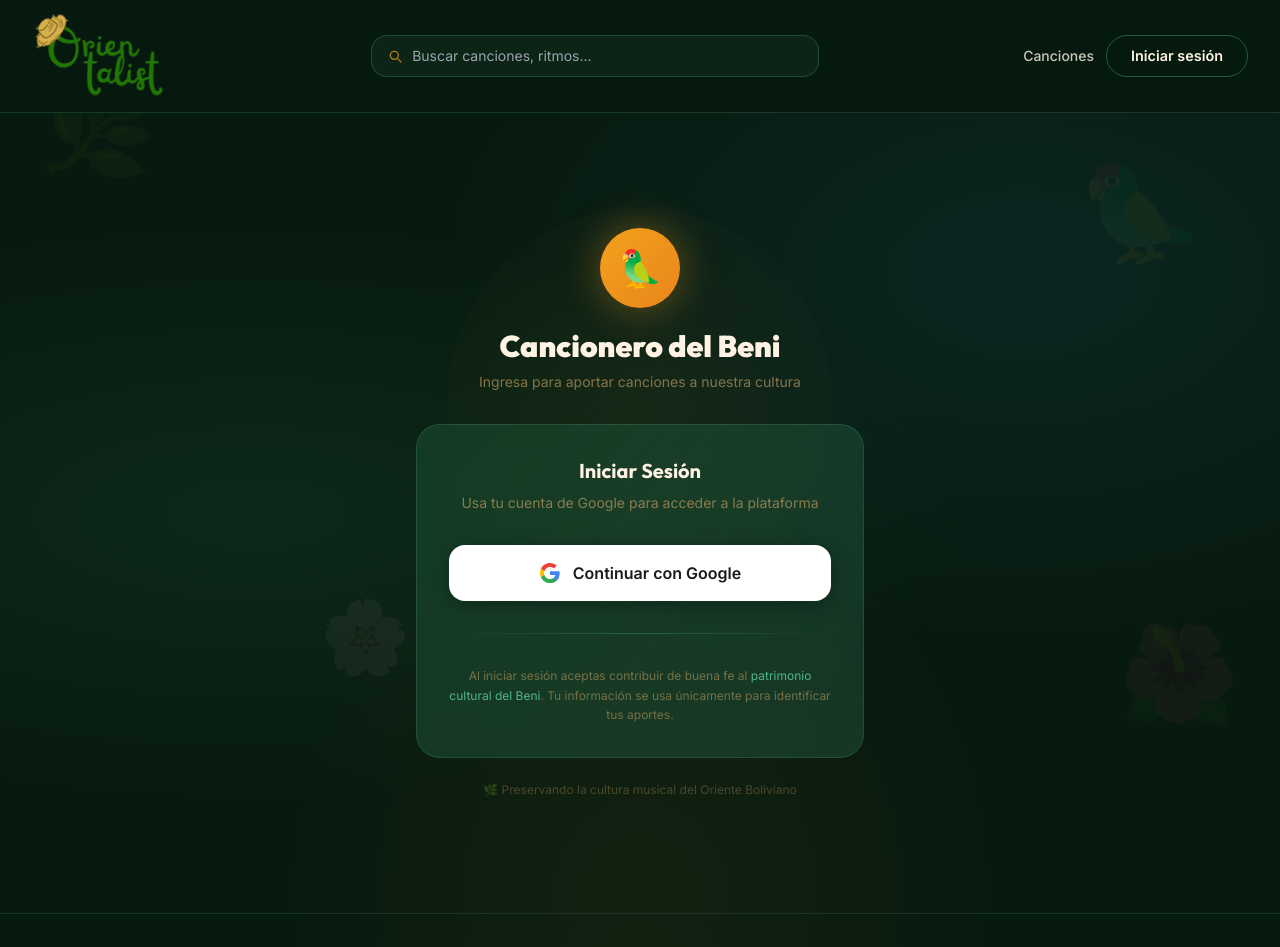
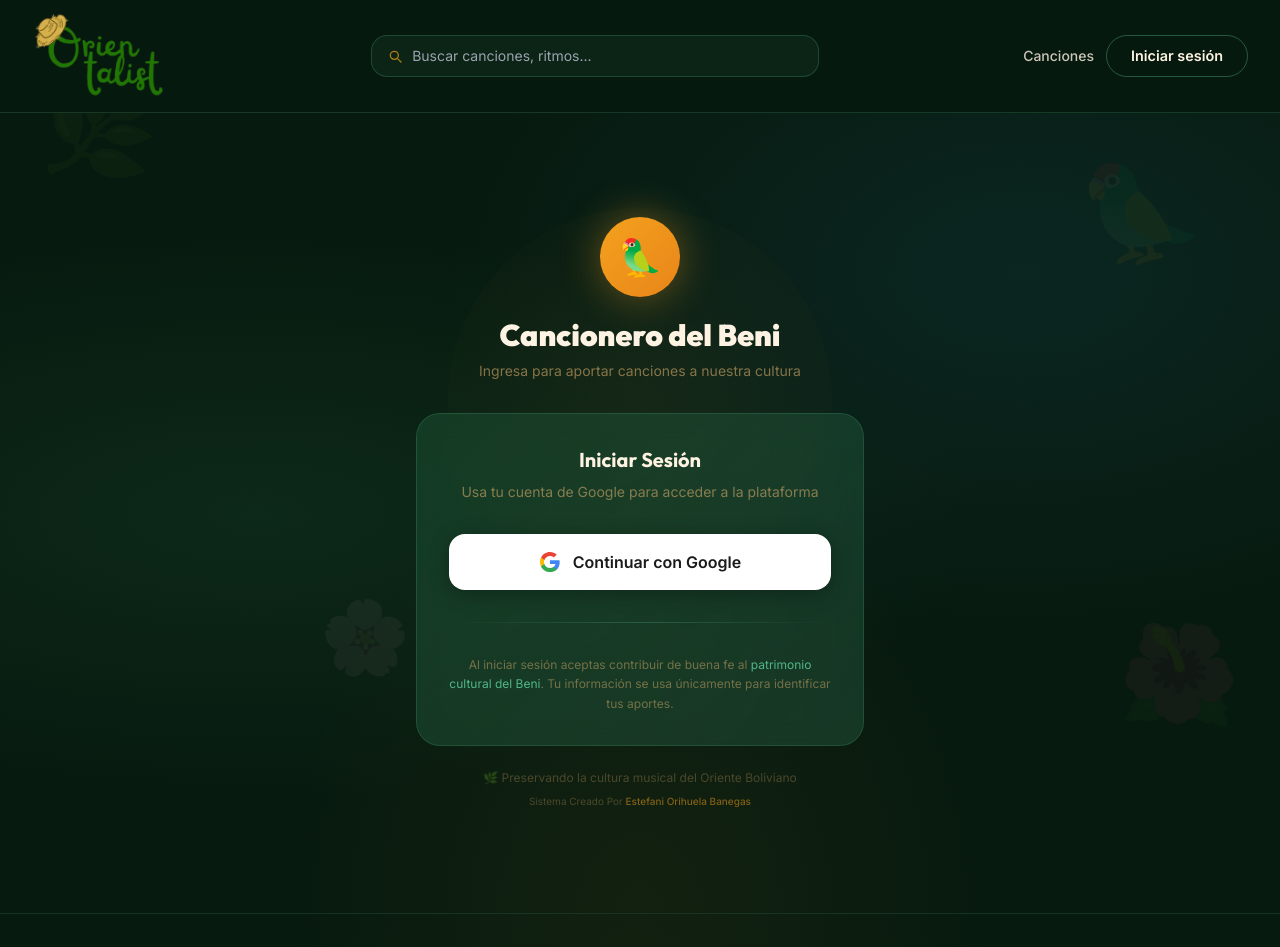
Before and after one commit to tefy04080/cancionero-web, a Next.js app: page /login in a window 1280 px wide. Shown: the top 947 px of the page. Built offline with nearby package versions, Linux system fonts and the light colour scheme; no server answers.

Commit message:
feat: add creator credit to login page as well

```diff
--- a/app/login/page.tsx
+++ b/app/login/page.tsx
@@ -101,9 +101,14 @@ function LoginContent() {
         </div>
 
         {/* Decorativo */}
-        <p className="text-center text-beni-sand/30 text-xs font-body mt-6">
-          🌿 Preservando la cultura musical del Oriente Boliviano
-        </p>
+        <div className="text-center mt-6 space-y-2">
+          <p className="text-beni-sand/30 text-xs font-body">
+            🌿 Preservando la cultura musical del Oriente Boliviano
+          </p>
+          <p className="text-beni-sand/30 text-[10px] font-body">
+            Sistema Creado Por <span className="text-beni-gold/50 font-medium">Estefani Orihuela Banegas</span>
+          </p>
+        </div>
       </div>
     </div>
   )
```
